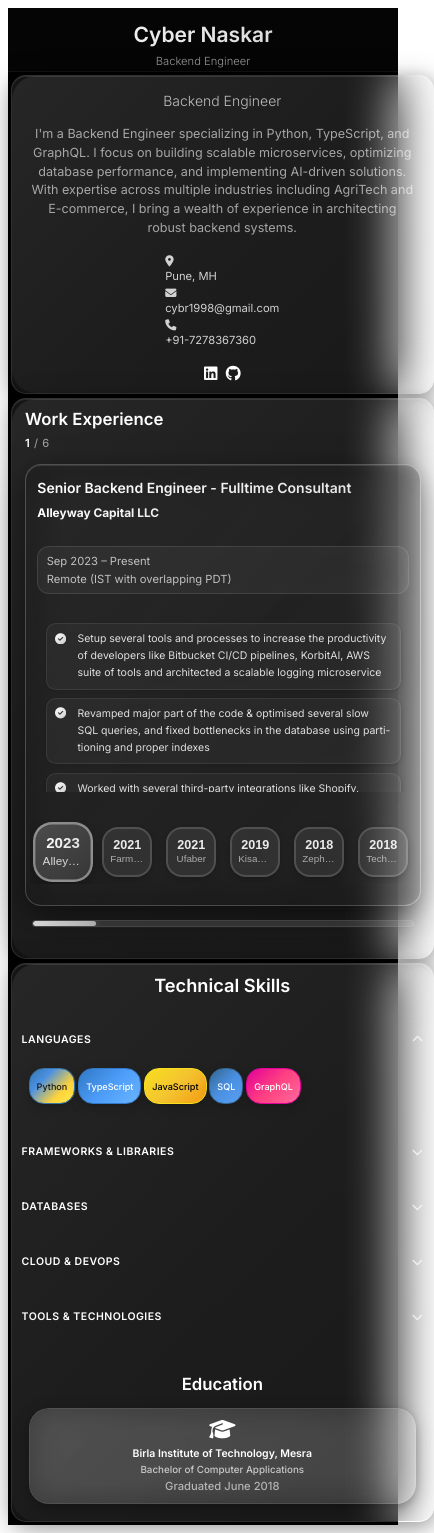
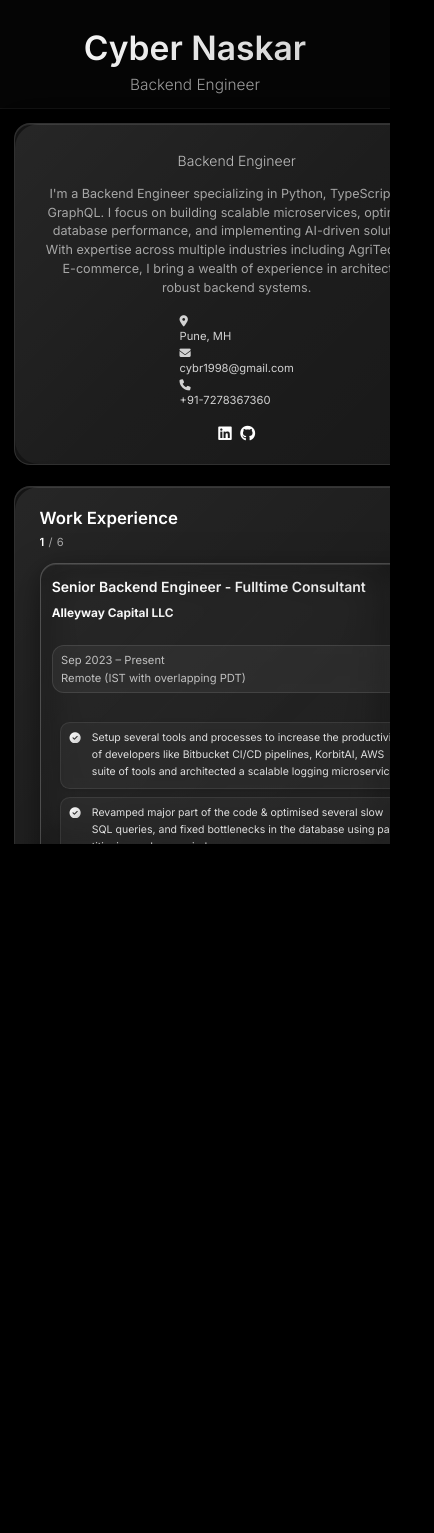
Before and after one commit to cyber1998/cyber1998.github.io, a Svelte app: page / in a window 390 px wide. Shown: the whole page, 434 px wide, since content can reach past the window. After the commit the page ends 844 px from the top, so only its background shows below. Built offline with nearby package versions, Linux system fonts and the light colour scheme.

Commit message:
Eliminate white border

```diff
--- a/index.html
+++ b/index.html
@@ -3,7 +3,7 @@
 	<head>
 		<meta charset="utf-8" />
 		<link rel="icon" href="/favicon.png" />
-		<meta name="viewport" content="width=device-width, initial-scale=1" />
+		<meta name="viewport" content="width=device-width, initial-scale=1, maximum-scale=5, user-scalable=yes, viewport-fit=cover" />
 		<title>Cyber Naskar | Backend Engineer</title>
 		<link rel="preconnect" href="https://fonts.googleapis.com">
 		<link rel="preconnect" href="https://fonts.gstatic.com" crossorigin>
--- a/src/App.svelte
+++ b/src/App.svelte
@@ -152,24 +152,53 @@
 </main>
 
 <style lang="css">
-	*, *::before, *::after {
+	/* Global CSS Reset */
+	:global(*), :global(*::before), :global(*::after) {
 		box-sizing: border-box;
+		margin: 0;
+		padding: 0;
 	}
 
-	/* Fluid typography for better scaling */
+	:global(html), :global(body) {
+		margin: 0;
+		padding: 0;
+		width: 100%;
+		height: 100%;
+		overflow-x: hidden;
+	}
+
 	:global(html) {
 		font-size: clamp(14px, 1.4vw, 16px);
 	}
 
+	:global(body) {
+		background: #000000;
+		color: #ffffff;
+		font-family: 'Inter', sans-serif;
+	}
+
+	:global(#app) {
+		width: 100%;
+		min-height: 100vh;
+		margin: 0;
+		padding: 0;
+	}
+
 	.portfolio {
 		min-height: 100vh;
+		min-height: 100dvh; /* Dynamic viewport height for mobile */
 		width: 100vw;
+		width: 100dvw; /* Dynamic viewport width for mobile */
+		max-width: 100vw;
 		display: flex;
 		flex-direction: column;
 		font-family: 'Inter', sans-serif;
 		background: #000000;
 		color: #ffffff;
 		position: relative;
+		margin: 0;
+		padding: 0;
+		overflow-x: hidden;
 	}
 
 	.background {
@@ -1001,8 +1030,13 @@
 		}
 	}
 
-	/* Mobile phones */
+	/* Mobile phones - iPhone 12 and newer Android devices */
 	@media (max-width: 768px) {
+		.portfolio {
+			min-height: 100vh;
+			min-height: 100dvh;
+		}
+
 		.content {
 			grid-template-columns: 1fr;
 			grid-template-rows: auto auto auto;
@@ -1010,163 +1044,317 @@
 				"about"
 				"experience"
 				"skills-contact-education";
-			padding: clamp(0.2rem, 0.42vw, 0.28rem);
-			gap: clamp(0.3rem, 0.56vw, 0.42rem);
+			padding: 1rem;
+			gap: 1rem;
 			min-height: auto;
+			width: 100%;
+			max-width: 100%;
 		}
 
 		.section {
-			padding: clamp(0.7rem, 0.84vw, 0.98rem);
-			border-radius: clamp(15px, 1.75vw, 12.6px);
+			padding: 1.5rem;
+			border-radius: 16px;
 			min-height: auto;
+			width: 100%;
+			max-width: 100%;
+			box-sizing: border-box;
 		}
 
 		.header {
-			padding: clamp(1rem, 1.4vw, 0.735rem) clamp(0.5rem, 0.7vw, 0.49rem) clamp(0.2rem, 0.42vw, 0.28rem);
+			padding: 2rem 1rem 1rem;
+			width: 100%;
+			max-width: 100%;
 		}
 
 		.header h1 {
-			font-size: clamp(1.5rem, 2.1vw, 1.26rem);
+			font-size: 2.5rem;
+			line-height: 1.2;
 		}
 
 		.header p {
-			font-size: clamp(0.8rem, 1.05vw, 0.539rem);
+			font-size: 1.2rem;
+			margin-top: 0.5rem;
+		}
+
+		.skills-section h3 {
+			font-size: 1.4rem;
+			margin-bottom: 1.5rem;
 		}
 
 		.skill-categories {
-			gap: clamp(0.8rem, 1.05vw, 0.7rem);
+			gap: 1.2rem;
 		}
 
 		.skill-category-header {
-			padding: clamp(0.4rem, 0.56vw, 0.35rem) 0;
+			padding: 0.8rem 0;
+			min-height: 48px; /* Better touch target */
+		}
+
+		.skill-category-header h4 {
+			font-size: 1rem;
 		}
 
 		.skill-tags-container.open {
-			max-height: clamp(200px, 24.5vh, 175px);
+			max-height: 300px;
+			padding: 1rem 0.5rem;
 		}
 
 		.contact-education-section {
-			gap: clamp(1rem, 1.4vw, 0.98rem);
+			gap: 1.5rem;
 		}
 
 		.education-section {
-			padding: clamp(0.5rem, 0.7vw, 0.56rem);
+			padding: 1rem;
+		}
+
+		.education-section h3 {
+			font-size: 1.3rem;
+			margin-bottom: 1rem;
 		}
 
 		.skill-tags {
-			justify-content: flex-start;
-			gap: clamp(0.2rem, 0.42vw, 0.245rem);
+			justify-content: center;
+			gap: 0.5rem;
+			flex-wrap: wrap;
 		}
 
 		.skill-tag {
-			font-size: clamp(0.65rem, 0.91vw, 0.49rem);
-			padding: clamp(0.2rem, 0.42vw, 0.196rem) clamp(0.5rem, 0.91vw, 0.49rem);
-		}
-
-		/* Additional mobile optimizations */
-		.skill-category h4 {
-			font-size: clamp(0.75rem, 0.91vw, 0.56rem);
+			font-size: 0.9rem;
+			padding: 0.6rem 1rem;
+			border-radius: 16px;
+			min-height: 40px; /* Better touch target */
+			display: flex;
+			align-items: center;
+			justify-content: center;
+			text-align: center;
 		}
 
 		.education-content {
 			flex-direction: column;
 			text-align: center;
-			gap: clamp(0.5rem, 0.7vw, 0.56rem);
-			padding: clamp(0.7rem, 1.05vw, 0.63rem);
+			gap: 1rem;
+			padding: 1.5rem;
+		}
+
+		.education-content i {
+			font-size: 2rem;
 		}
 
 		.education-text h4 {
-			font-size: clamp(0.75rem, 0.91vw, 0.56rem);
+			font-size: 1.1rem;
+			margin-bottom: 0.5rem;
 		}
 
 		.education-text p {
-			font-size: clamp(0.7rem, 0.84vw, 0.525rem);
+			font-size: 1rem;
+			margin-bottom: 0.3rem;
+		}
+
+		.education-text .meta {
+			font-size: 0.9rem;
+		}
+
+		/* Ensure no horizontal scroll */
+		.unified-content {
+			width: 100%;
+			max-width: 100%;
+			overflow-x: hidden;
+		}
+	}
+
+	/* iPhone 12 Pro Max and larger Android phones */
+	@media (max-width: 428px) and (min-width: 391px) {
+		.header h1 {
+			font-size: 2.8rem;
+		}
+
+		.header p {
+			font-size: 1.3rem;
+		}
+
+		.content {
+			padding: 1.2rem;
+			gap: 1.2rem;
+		}
+
+		.section {
+			padding: 1.8rem;
+		}
+
+		.skill-tag {
+			font-size: 1rem;
+			padding: 0.7rem 1.2rem;
+		}
+	}
+
+	/* iPhone 12 Pro and similar sized devices */
+	@media (max-width: 390px) and (min-width: 361px) {
+		.header h1 {
+			font-size: 2.4rem;
+		}
+
+		.header p {
+			font-size: 1.1rem;
+		}
+
+		.content {
+			padding: 1rem;
+			gap: 1rem;
+		}
+
+		.section {
+			padding: 1.5rem;
+		}
+
+		.skill-tag {
+			font-size: 0.9rem;
+			padding: 0.6rem 1rem;
 		}
 	}
 
 	/* Very small screens */
 	@media (max-width: 360px) {
 		.header h1 {
-			font-size: clamp(1.2rem, 1.75vw, 0.98rem);
+			font-size: 2rem;
 		}
 
 		.header p {
-			font-size: clamp(0.7rem, 1.05vw, 0.539rem);
+			font-size: 1rem;
 		}
 
 		.content {
-			padding: clamp(0.1rem, 0.28vw, 0.105rem);
-			gap: clamp(0.2rem, 0.42vw, 0.21rem);
+			padding: 0.8rem;
+			gap: 0.8rem;
 		}
 
 		.section {
-			padding: clamp(0.5rem, 0.7vw, 0.49rem);
-			border-radius: clamp(8px, 1.05vw, 7px);
+			padding: 1.2rem;
+			border-radius: 12px;
 		}
 
 		.skill-tag {
-			font-size: clamp(0.6rem, 0.7vw, 0.455rem);
-			padding: clamp(0.15rem, 0.35vw, 0.14rem) clamp(0.4rem, 0.56vw, 0.315rem);
+			font-size: 0.8rem;
+			padding: 0.5rem 0.8rem;
+			min-height: 36px;
 		}
 
 		.skill-category h4 {
-			font-size: clamp(0.7rem, 0.91vw, 0.525rem);
+			font-size: 0.9rem;
 		}
 
 		.education-text h4 {
-			font-size: clamp(0.7rem, 0.91vw, 0.525rem);
+			font-size: 1rem;
 		}
 
 		.education-text p {
-			font-size: clamp(0.65rem, 0.7vw, 0.49rem);
+			font-size: 0.9rem;
 		}
 
 		.skill-tags-container.open {
-			max-height: clamp(150px, 17.5vh, 140px);
+			max-height: 250px;
 		}
 	}
 
-	/* Landscape orientation for small screens */
-	@media (max-height: 500px) and (orientation: landscape) {
+	/* Landscape orientation for mobile devices */
+	@media (max-height: 500px) and (orientation: landscape) and (max-width: 768px) {
+		.portfolio {
+			min-height: 100vh;
+			min-height: 100dvh;
+		}
+
 		.header {
-			padding: clamp(0.3rem, 0.56vw, 0.42rem) clamp(0.5rem, 0.7vw, 0.49rem);
+			padding: 1rem 1rem 0.5rem;
+		}
+
+		.header h1 {
+			font-size: 2rem;
+		}
+
+		.header p {
+			font-size: 1rem;
 		}
 
 		.content {
-			padding: clamp(0.1rem, 0.28vw, 0.105rem);
+			padding: 0.5rem;
+			gap: 0.5rem;
 			min-height: auto;
 		}
 
 		.section {
-			padding: clamp(0.4rem, 0.56vw, 0.42rem);
+			padding: 1rem;
 		}
 
 		.skill-tags {
-			flex-direction: row;
-			flex-wrap: wrap;
-			justify-content: flex-start;
-			gap: clamp(0.15rem, 0.28vw, 0.14rem);
+			justify-content: center;
+			gap: 0.3rem;
 		}
 
 		.skill-tag {
-			font-size: clamp(0.6rem, 0.7vw, 0.455rem);
-			padding: clamp(0.15rem, 0.28vw, 0.14rem) clamp(0.4rem, 0.56vw, 0.315rem);
+			font-size: 0.8rem;
+			padding: 0.4rem 0.8rem;
+			min-height: 32px;
+		}
+
+		.skill-categories {
+			gap: 0.8rem;
+		}
+
+		.skill-tags-container.open {
+			max-height: 200px;
+		}
+
+		.education-content {
+			flex-direction: row;
+			text-align: left;
+			gap: 1rem;
+			padding: 1rem;
+		}
+
+		.education-content i {
+			font-size: 1.5rem;
 		}
 	}
 
-	/* Improve mobile touch targets */
+	/* Improve mobile touch targets and ensure no overlap */
 	@media (max-width: 768px) {
 		.skill-category-header {
-			min-height: 44px;
+			min-height: 48px;
 			display: flex;
 			align-items: center;
+			justify-content: space-between;
+			padding: 0.8rem 0.5rem;
+			border-radius: 8px;
+			transition: background-color 0.2s ease;
+		}
+
+		.skill-category-header:hover,
+		.skill-category-header:focus {
+			background-color: rgba(255, 255, 255, 0.05);
 		}
 
 		.skill-tag {
-			min-height: 36px;
+			min-height: 40px;
 			display: flex;
 			align-items: center;
 			justify-content: center;
+			cursor: pointer;
+			user-select: none;
+			-webkit-tap-highlight-color: transparent;
+		}
+
+		/* Prevent zooming on double tap for iOS */
+		.skill-category-header,
+		.skill-tag {
+			touch-action: manipulation;
+		}
+
+		/* Ensure sections don't overlap */
+		.section {
+			margin-bottom: 0.5rem;
+		}
+
+		.section:last-child {
+			margin-bottom: 2rem;
 		}
 	}
 </style>
```
Also changed, not shown: 1 other file (tests, documents, lock files or other folders).
